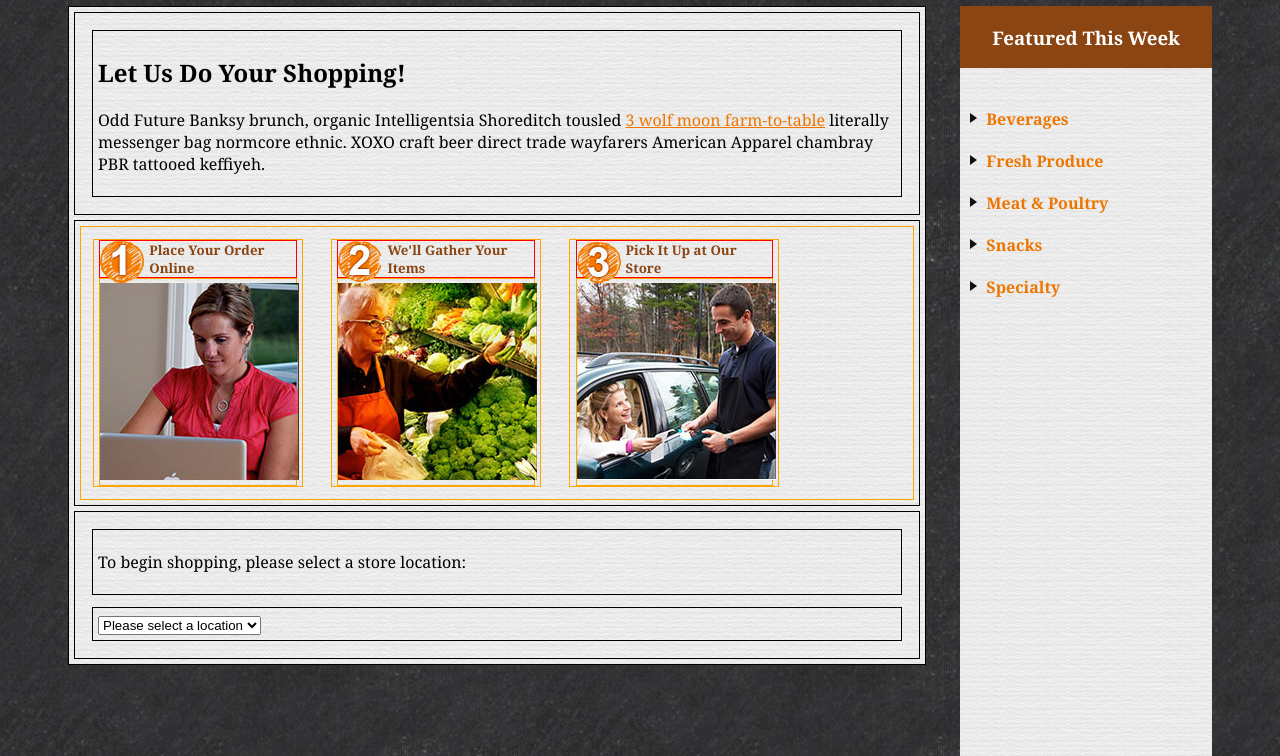
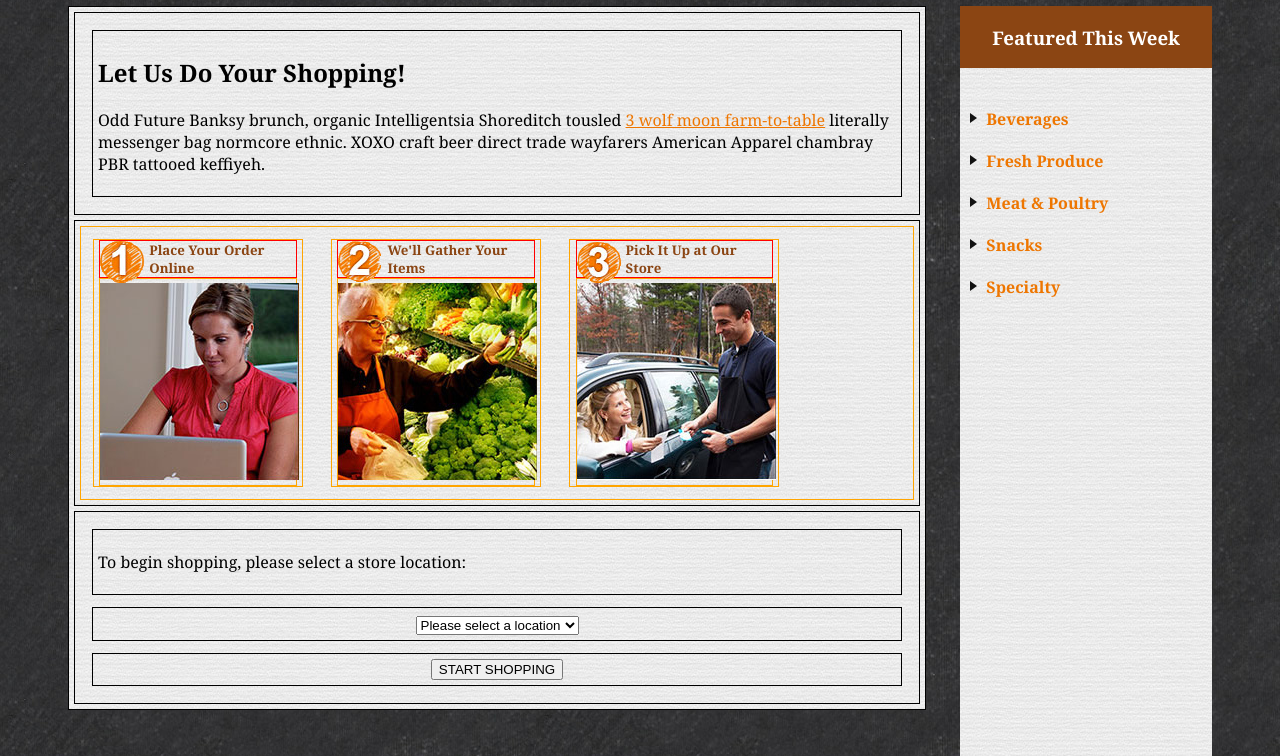
Before and after one commit to rach7110/Grocery-Store-Locator, a plain HTML site: page index.html in a window 1280 px wide. Shown: the part 150-906 px from the top of the page. Drawn offline with nearby package versions, Linux system fonts and the light colour scheme.

Commit message:
added and centered button

```diff
--- a/css/style.css
+++ b/css/style.css
@@ -129,6 +129,22 @@ header h1 {
   margin-right: auto;
 }
 
+.locations {
+  text-align: center;
+}
+
+.button {
+  margin-left: auto;
+  margin-right: auto;
+}
+
+button {
+  text-transform: uppercase;
+  display: block;
+  margin-left: auto;
+  margin-right: auto;
+}
+
 /*********************************************
 SIDEBAR FEATURES
 **********************************************/
--- a/index.html
+++ b/index.html
@@ -92,6 +92,9 @@ MAIN ORDERING SECTION
               </select>
             </div>
           </form>
+          <div class="button">
+            <button>Start Shopping</button>
+          </div>
         </div>
       </div>
     </div>
```
